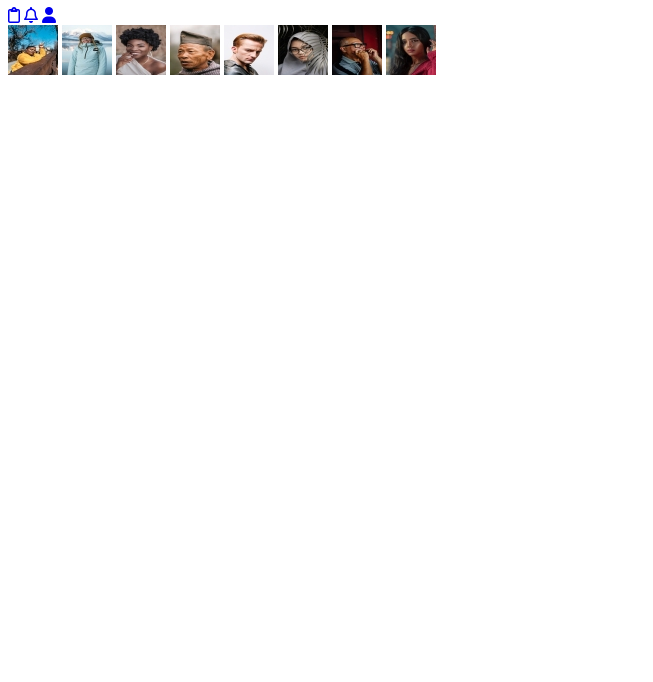
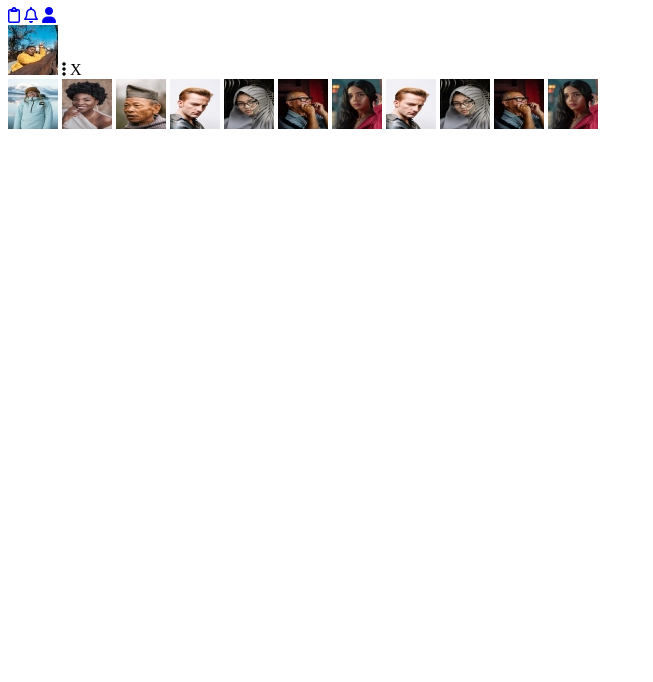
Before and after one commit to D-E-F-E-A-T/SwipexClone, a website: page src/index.html in a window 1280 px wide. Shown: the part 118-800 px from the top of the page, without its empty margins (0-653 px from the left). Drawn offline with Linux system fonts and the light colour scheme.

Commit message:
created tape-container section

```diff
--- a/src/assets/styles/base/_global.css
+++ b/src/assets/styles/base/_global.css
@@ -1,4 +1,11 @@
 body {
     font-family: 'Open Sans', sans-serif;
     background-color: #fcfcfc;
+
+
 }
+
+a {
+    text-decoration: none;
+    color: black;
+}
--- /dev/null
+++ b/src/assets/styles/modules/_tape-container.css
@@ -0,0 +1,60 @@
+.tape-container {
+
+    position: relative;
+    display: flex;
+    justify-content: space-between;
+    align-items: center;
+
+
+    &__x {
+        background-color: $mainOrange;
+        color: white;
+        font-weight: 500;
+
+        width: 20px;
+        height: 20px;
+        border-radius: 50%;
+        font-size: .8rem;
+        line-height: 20px;
+        text-align: center;
+        position: absolute;
+        left: 60px;
+
+    }
+
+    &__ellipsis {
+        font-size: 1.2rem;
+        color: $muted;
+    }
+
+    &__main-image {
+        max-width: 100px;
+        max-height: 100px;
+        border-radius: 5px;
+        margin-right: 20px;
+
+    }
+
+    &__tape {
+        overflow-x: scroll;
+        overflow-y: hidden;
+        white-space: nowrap;
+        height: 52px;
+        width: 73%;
+        display: inline-block;
+        flex-grow: 3;
+        margin-left: 10px;
+
+        &__image {
+            max-width: 100px;
+            max-height: 100px;
+            border-radius: 5px;
+            margin: 0 3px 0 3px;
+        }
+    }
+
+    .tape::-webkit-scrollbar {
+        display: none;
+      }
+
+}
--- a/src/assets/styles/modules/_tape.css
+++ /dev/null
@@ -1,8 +0,0 @@
-.tape {
-
-    &__image {
-        max-width: 100px;
-        max-height: 50px;
-        border-radius: 5px;
-    }
-}
--- /dev/null
+++ b/src/assets/styles/modules/_wrapper.css
@@ -0,0 +1,6 @@
+.wrapper {
+    padding-left: 20px;
+    padding-right: 20px;
+    margin: 0 auto;
+    max-width: 600px;
+}
--- a/src/assets/styles/style.css
+++ b/src/assets/styles/style.css
@@ -3,4 +3,5 @@
 @import 'base/_mixins.css';
 @import 'base/_global.css';
 @import 'modules/_header.css';
-@import 'modules/_tape.css';
+@import 'modules/_tape-container.css';
+@import 'modules/_wrapper.css'
--- a/src/index.html
+++ b/src/index.html
@@ -27,16 +27,27 @@
         </div>
     </header>
     <main>
-        <div class="tape">
-            <img class="tape__image" src="assets/images/person1.jpg" alt="person1">
-            <img class="tape__image" src="assets/images/person2.jpg" alt="person2">
-            <img class="tape__image" src="assets/images/person3.jpg" alt="person3">
-            <img class="tape__image" src="assets/images/person4.jpg" alt="person4">
-            <img class="tape__image" src="assets/images/person5.jpg" alt="person5">
-            <img class="tape__image" src="assets/images/person6.jpg" alt="person6">
-            <img class="tape__image" src="assets/images/person7.jpg" alt="person7">
-            <img class="tape__image" src="assets/images/person8.jpg" alt="person8">
+
+        <div class="tape-container wrapper">
+            <img class="tape-container__main-image" src="assets/images/person1.jpg" alt="person1">
+            <i class="tape-container__ellipsis fas fa-ellipsis-v"></i>
+            <a class="tape-container__x">X</a>
+
+            <div class="tape-container__tape">
+                <img class="tape-container__tape__image" src="assets/images/person2.jpg" alt="person2">
+                <img class="tape-container__tape__image" src="assets/images/person3.jpg" alt="person3">
+                <img class="tape-container__tape__image" src="assets/images/person4.jpg" alt="person4">
+                <img class="tape-container__tape__image" src="assets/images/person5.jpg" alt="person5">
+                <img class="tape-container__tape__image" src="assets/images/person6.jpg" alt="person6">
+                <img class="tape-container__tape__image" src="assets/images/person7.jpg" alt="person7">
+                <img class="tape-container__tape__image" src="assets/images/person8.jpg" alt="person8">
+                <img class="tape-container__tape__image" src="assets/images/person5.jpg" alt="person9">
+                <img class="tape-container__tape__image" src="assets/images/person6.jpg" alt="person10">
+                <img class="tape-container__tape__image" src="assets/images/person7.jpg" alt="person11">
+                <img class="tape-container__tape__image" src="assets/images/person8.jpg" alt="person12">
+            </div>
         </div>
+
 
     </main>
 
```
